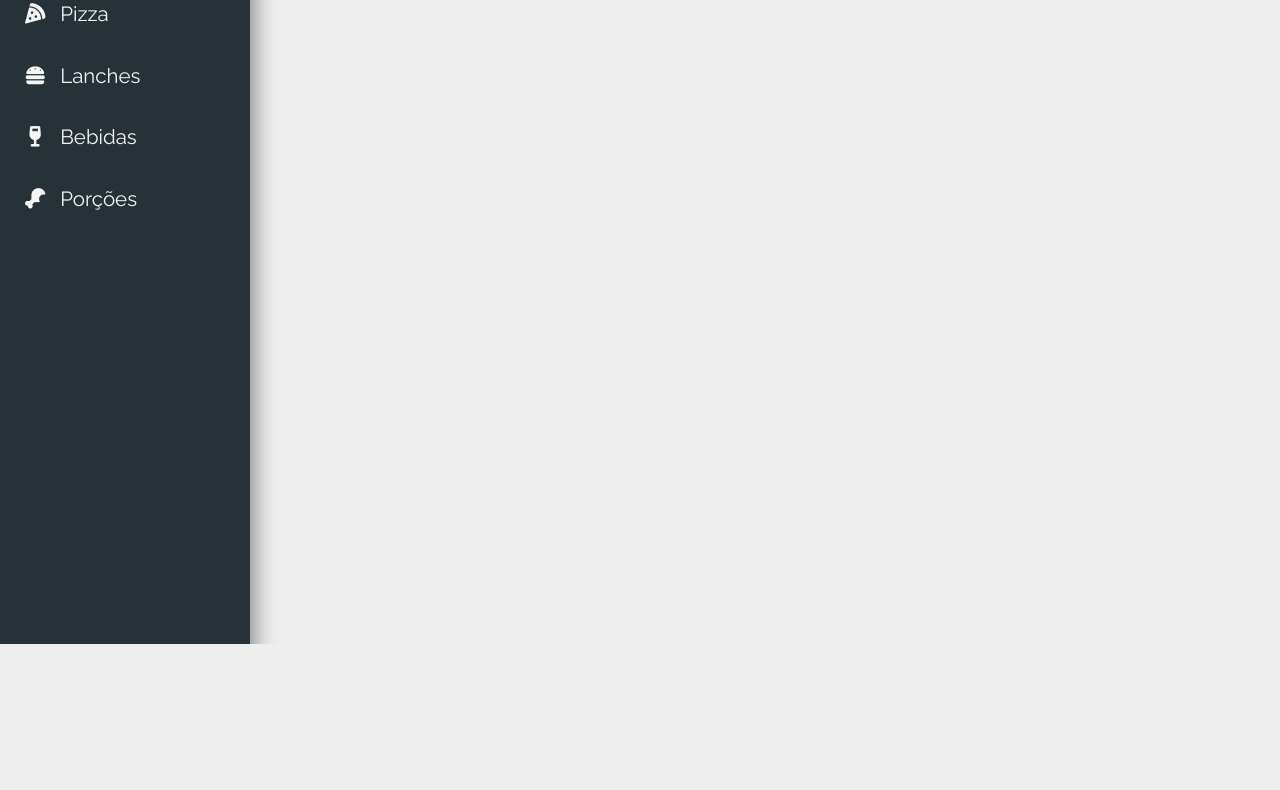
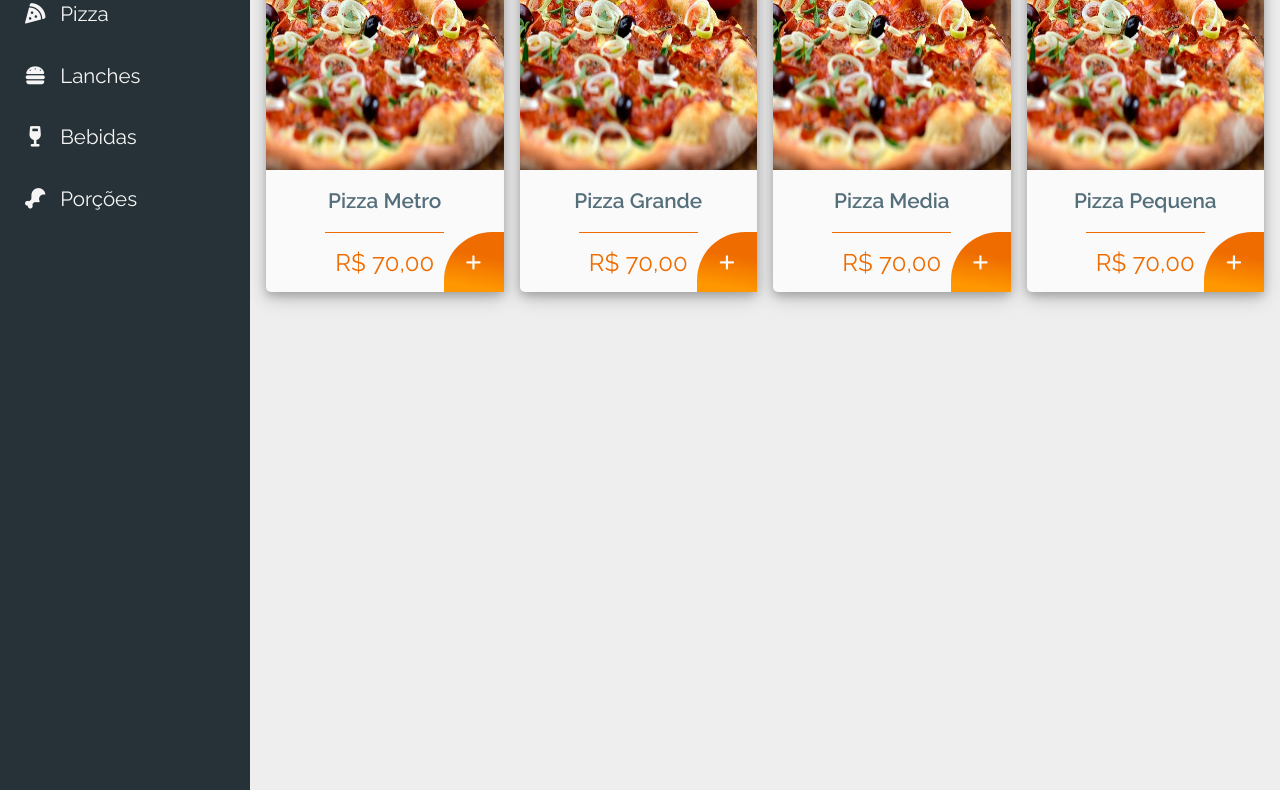
Before and after one commit to carlosjeff/Cardapio-Digital, a plain HTML site: page index.html in a window 1280 px wide. Shown: the part 156-946 px from the top of the page. Before the commit the page ends 800 px from the top, so only its background shows below. Drawn offline with Linux system fonts and the light colour scheme.

Commit message:
button effect

```diff
--- a/assets/css/base/icon.css
+++ b/assets/css/base/icon.css
@@ -22,3 +22,8 @@
     content:"\f002" !important;
     font-family: var(--font-icon);
 }
+
+.icon-plus::before{
+    content:"\2b" !important;
+    font-family: var(--font-icon);
+}
--- a/assets/css/base/variables.css
+++ b/assets/css/base/variables.css
@@ -4,6 +4,7 @@
     /* Cores */
 
     --bluegrey-500: #607d8b;
+    --bluegrey-600: #546e7a;
     --bluegrey-800: #37474f;
     --bluegrey-900: #263238;
 
--- a/assets/css/components/filterFood.css
+++ b/assets/css/components/filterFood.css
@@ -1,9 +1,12 @@
 .filterFood{
-    padding: 1em;
     box-sizing: border-box;
     background-color: var(--bluegrey-900);
-    grid-row: 1fr 1fr;
-    box-shadow: 15px 5px 20px 0px rgba(0,0,0,0.42);
+    grid-row: 1;
+    /* box-shadow: 15px 5px 20px 0px rgba(0,0,0,0.42); */
+    display: grid;
+    grid-template-columns: auto 400px;
+    align-items: center;
+    padding: 0 1em;
 }
 
 .filterFood__title{
@@ -12,7 +15,6 @@
 }
 
 .filterFood__input{
-    grid-row: 2;
+    grid-column: 2;
     position: relative;
-    display: none;
 }
--- a/assets/css/components/header.css
+++ b/assets/css/components/header.css
@@ -5,7 +5,7 @@
     grid-template-rows: 140px auto;
 
     grid-column: 1;
-    box-shadow: 5px 65px 20px 0px rgba(0,0,0,0.42);
+    /* box-shadow: 5px 65px 20px 0px rgba(0,0,0,0.42); */
 }
 
 .header__logo{
--- /dev/null
+++ b/assets/css/components/product.css
@@ -0,0 +1,155 @@
+.products{
+    display: grid;
+    grid-template-columns: 1fr 1fr 1fr 1fr;
+    grid-template-rows: 1fr 1fr 100px;
+    gap: 1em;
+    box-sizing: border-box;
+    padding: 1em;
+}
+
+.product__item{
+    display: grid;
+    grid-template-rows: 4fr auto 60px;
+    position: relative;
+    border-radius: 5px;
+    background-color: var(--grey-50);
+    box-shadow: 0 4px 8px 0 rgba(0, 0, 0, 0.2), 0 6px 20px 0 rgba(0, 0, 0, 0.19);
+
+}
+
+.product__item:hover{
+    cursor: pointer;
+    background: var(--gradient-orange);
+}
+
+.product__item:hover .products__button{
+    opacity: 0.8;
+    height: 100%;
+    width: 100%;
+    border-radius: 0;
+    cursor: pointer;
+
+}
+
+.product__item:hover .products__button::before{
+    color: transparent;
+
+}
+
+.product__item:hover .product__title{
+    z-index: 2;
+    color: var(--grey-50);
+    top: 40%;
+    left: 0%;
+    right: 0%;
+    position: absolute;
+    cursor: pointer;
+    animation: move 1s ease;
+    animation-iteration-count: 1;
+    font-size: 2rem;
+
+}
+
+.product__item:hover .product__price{
+    z-index: 2;
+    width: 100%;
+    border: 0;
+    color: var(--grey-50);
+    top: 60%;
+    left: 0%;
+    right: 0%;
+    position: absolute;
+    cursor: pointer;
+    animation: move 1s ease;
+    animation-iteration-count: 1;
+    font-size: 1.8rem;
+}
+
+.product__item:hover .product__img{
+    grid-row: span 3;
+    height: 100%;
+    object-fit: cover;
+    animation: opacity 3s ease;
+    animation-iteration-count: 1;
+    /* object-position: 20px 10px; */
+}
+
+
+@keyframes opacity
+{
+    from
+    {
+        opacity: 0.5;
+    }
+    to
+    {
+
+        opacity: 1;
+    }
+}
+
+.product__img{
+    grid-row: 1;
+    height: 250px;
+    width: 100%;
+}
+
+.product__title{
+    padding: 1em;
+    grid-column: 1;
+    display: flex;
+    align-items: center;
+    justify-content: center;
+    text-align: center;
+    font-size: 1.3rem;
+    font-weight: 600;
+    color: var(--bluegrey-600);
+}
+
+@keyframes move
+{
+    from
+    {
+        transform: translateY(5px);
+        opacity: 0;
+    }
+    to
+    {
+
+        transform: translateY(0);
+        opacity: 1;
+    }
+}
+
+.product__price{
+    grid-column: 1;
+    display: flex;
+    align-items: center;
+    justify-content: center;
+    font-size: 1.5rem;
+    color: var(--orange-800);
+    border: 1px solid var(--orange-800);
+    border-left: 0;
+    border-bottom: 0;
+    border-right: 0;
+    width: 50%;
+    justify-self: center;
+}
+
+.products__button{
+    position: absolute;
+    bottom: 0;
+    right: 0;
+    height: 60px;
+    width: 60px;
+    border-radius: 80% 0 0 0;
+    border: 0;
+    background: var(--gradient-orange);
+    transition: all 1s ease;
+}
+
+.products__button::before{
+    content: '';
+    color: var(--grey-50);
+    font-size: 1.1rem;
+}
--- a/assets/css/index.css
+++ b/assets/css/index.css
@@ -2,6 +2,7 @@
 @import url(./components/header.css);
 @import url(./components/filterFood.css);
 @import url(./components/input.css);
+@import url(./components/product.css);
 
 .main {
     grid-column: 2;
--- a/index.html
+++ b/index.html
@@ -45,7 +45,30 @@
             </div>
         </section>
         <section class="products">
-
+            <div class="product__item">
+                <img class="product__img" src="./assets/img/Pizza.jpg">
+                <h3 class="product__title">Pizza Metro</h3>
+                <span class="product__price">R$ 70,00</span>
+                <button class="products__button icon-plus"></button>
+            </div>
+            <div class="product__item">
+                <img class="product__img" src="./assets/img/Pizza.jpg">
+                <h3 class="product__title">Pizza Grande </h3>
+                <span class="product__price">R$ 70,00</span>
+                <button class="products__button icon-plus"></button>
+            </div>
+            <div class="product__item">
+                <img class="product__img" src="./assets/img/Pizza.jpg">
+                <h3 class="product__title">Pizza Media</h3>
+                <span class="product__price">R$ 70,00</span>
+                <button class="products__button icon-plus"></button>
+            </div>
+            <div class="product__item">
+                <img class="product__img" src="./assets/img/Pizza.jpg">
+                <h3 class="product__title">Pizza Pequena</h3>
+                <span class="product__price">R$ 70,00</span>
+                <button class="products__button icon-plus"></button>
+            </div>
         </section>
     </main>
 </body>
```
Also changed, not shown: assets/img/Pizza.jpg (added), assets/img/pizza-salgada.png (added).
